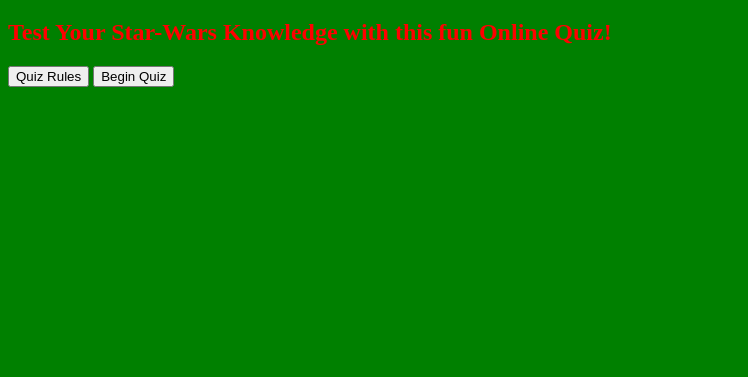
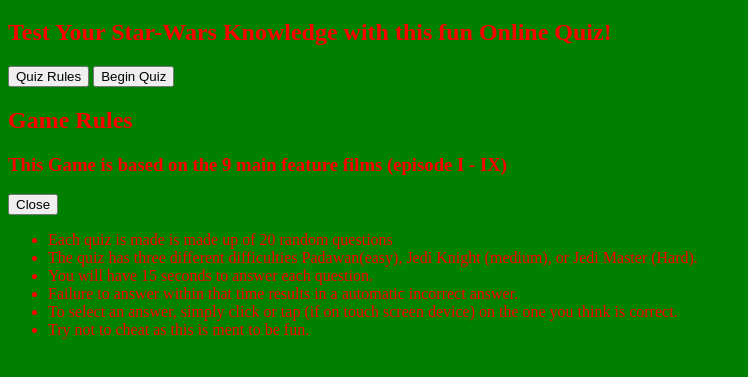
Before and after one commit to GreenNinjaBoy/Star-Wars-Trivia-PP2, a plain HTML site: page index.html in a window 1280 px wide. Shown: the part 61-438 px from the top of the page, without its empty margins (0-748 px from the left). Drawn offline with Linux system fonts and the light colour scheme.

Commit message:
doc:html(Added div for game rules, and populated with unordered list with game rule information)

```diff
--- a/index.html
+++ b/index.html
@@ -20,12 +20,22 @@
         <button id="rules-btn" class="btn menu-btn">Quiz Rules</button>
         <button id="game-btn" class="btn menu-btn">Begin Quiz</button>
     </div>
-
-
     <!--rules of the game-->
     <div id="rules">
-        <h2 id = "Rules of the Game"></h2>
+        <h2 id = "game-rules">Game Rules</h2>
+        <h3>This Game is based on the 9 main feature films (episode I - IX)</h3>
+        <button id="close-rules">Close</button>
+        <ul>
+            <li>Each quiz is made is made up of 20 random questions</li>
+            <li>The quiz has three different difficulties Padawan(easy), Jedi Knight (medium), or Jedi Master (Hard).</li>
+            <li>You will have 15 seconds to answer each question.</li>
+            <li>Failure to answer within that time results in a automatic incorrect answer.</li>
+            <li>To select an answer, simply click or tap (if on touch screen device) on the one you think is correct.</li>
+            <li>Try not to cheat as this is ment to be fun.</li>
+        </ul>
     </div>
+    <!---->
+
 
     <script src="assets/js/script.js"></script>
   </body>
```
